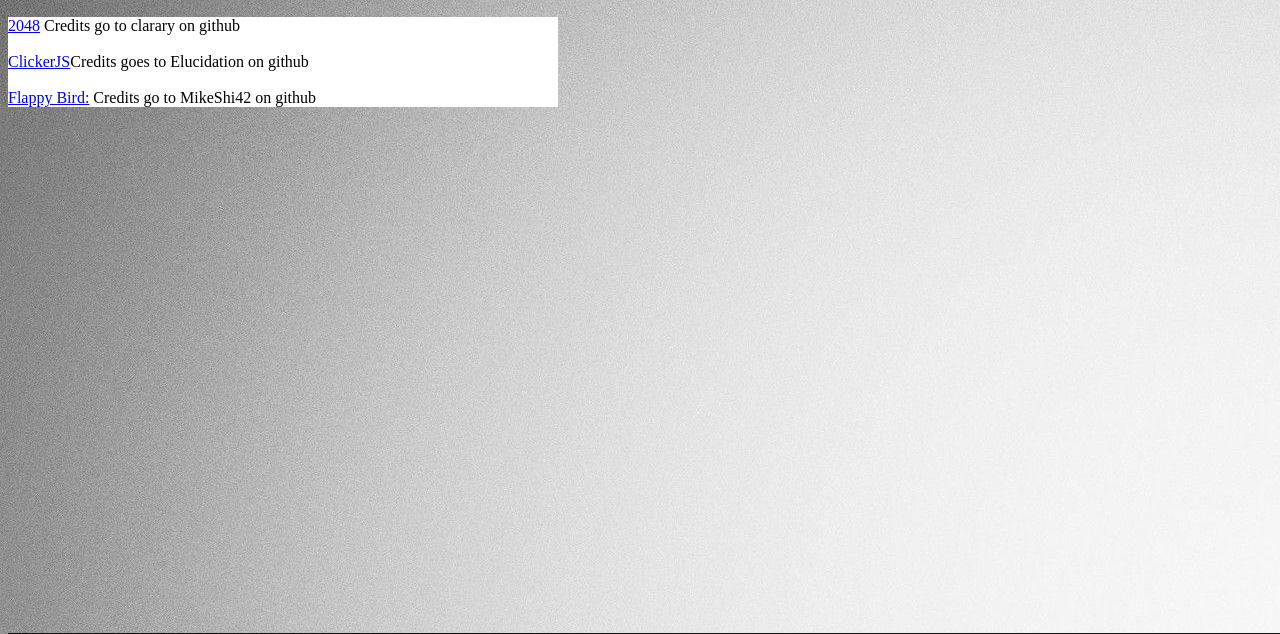
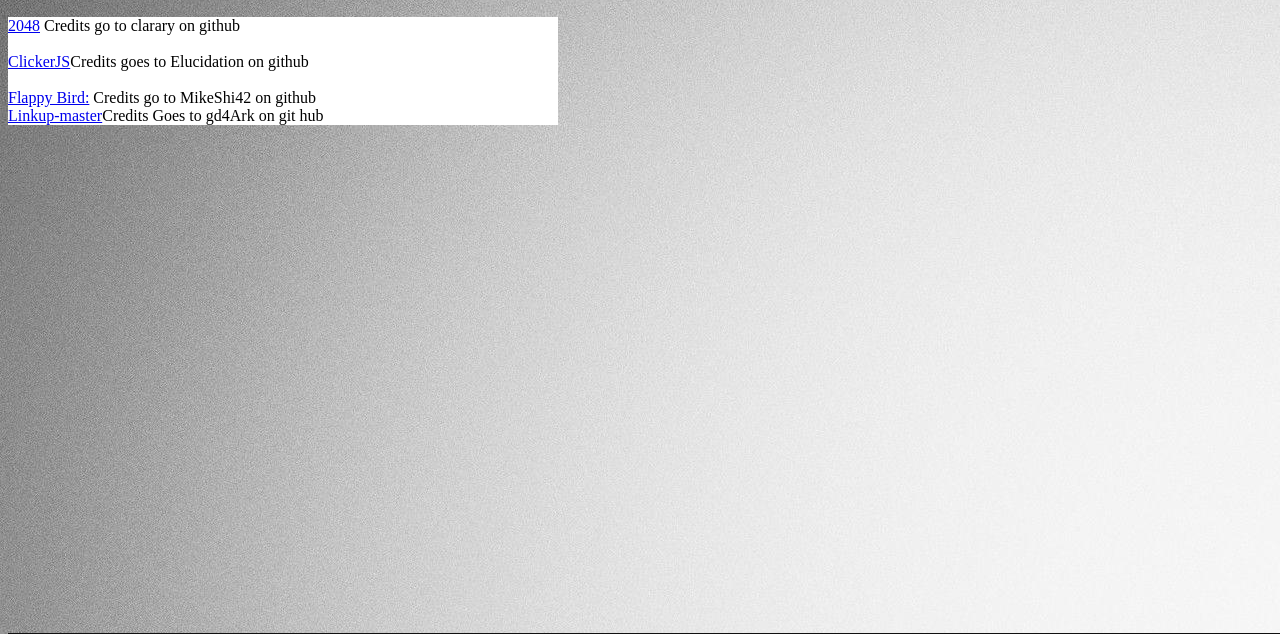
Before and after one commit to ItsRhysboi/Rhys-s-Lair, a plain HTML site: page othergames.html in a window 1280 px wide. Shown: the part 107-741 px from the top of the page. Drawn offline with Linux system fonts and the light colour scheme.

Commit message:
Update othergames.html

```diff
--- a/othergames.html
+++ b/othergames.html
@@ -120,9 +120,10 @@
 	<br></br>
 
 	<div class="gamelinks">
-	<a href="P:\My Website\Home page\othergames\2048\main.html">2048</a> Credits go to clarary on github<br></br>
-	<a href="P:\My Website\Home page\othergames\ClickerJs-master\index.html">ClickerJS<a/>Credits goes to Elucidation on github<br></br>
-	<a href="P:\My Website\Home page\othergames\FlappyBird-master\flappybird.html">Flappy Bird:</a> Credits	go to MikeShi42 on github<br>
+	<a href="othergames\2048\main.html">2048</a> Credits go to clarary on github<br></br>
+	<a href="othergames\ClickerJs-master\index.html">ClickerJS<a/>Credits goes to Elucidation on github<br></br>
+	<a href="othergames\FlappyBird-master\flappybird.html">Flappy Bird:</a> Credits	go to MikeShi42 on github<br>
+	<a href="othergames\linkup-master\index.html">Linkup-master</a>Credits Goes to gd4Ark on git hub
 	</div>
 
 
```
